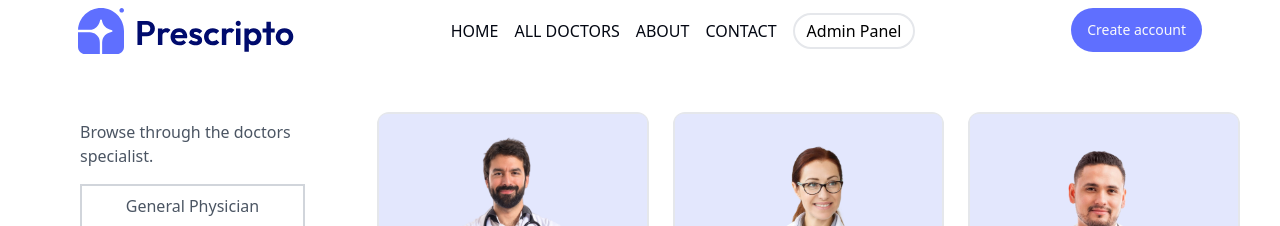
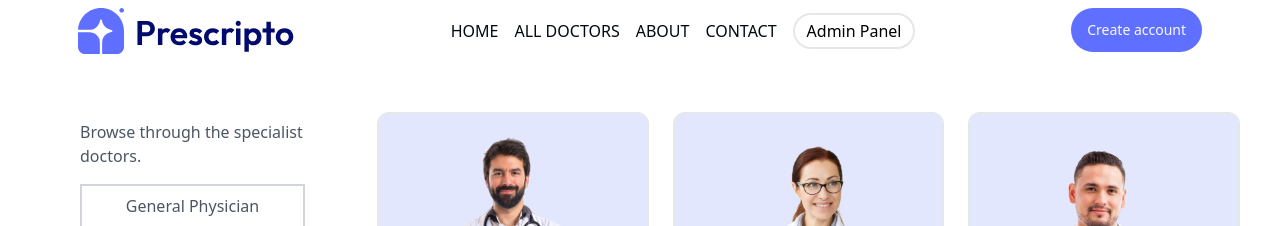
Before and after one commit to king-mayor/Appointment, a React (Vite) app: page /alldoctors in a window 1280 px wide. Shown: the top 226 px of the page. Built offline with nearby package versions, Linux system fonts and the light colour scheme.

Commit message:
fourth commit

```diff
--- a/src/Components/AllDoctors.jsx
+++ b/src/Components/AllDoctors.jsx
@@ -21,7 +21,7 @@ const AllDoctors = () => {
       <div className="py-28 flex lg:flex-row flex-col justify-center mx-10 gap-4">
         <div className="1st md:flex md:flex-col gap-2 mx-10 hidden">
           <h2 className="text-gray-600 py-2 text-md">
-            Browse through the doctors specialist.
+            Browse through the specialist doctors.
           </h2>
           <button
             className="border-2 border-gray-300 text-gray-600 py-2 px-10"
```
